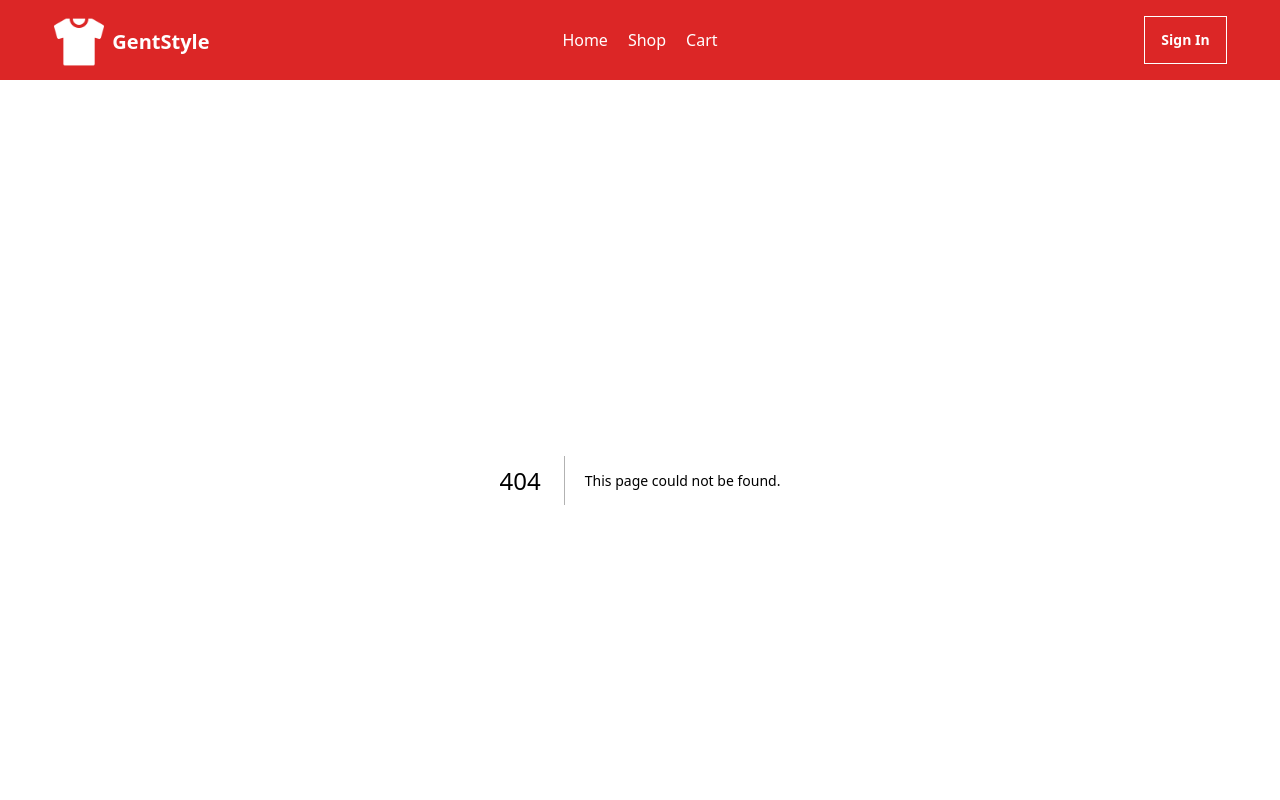
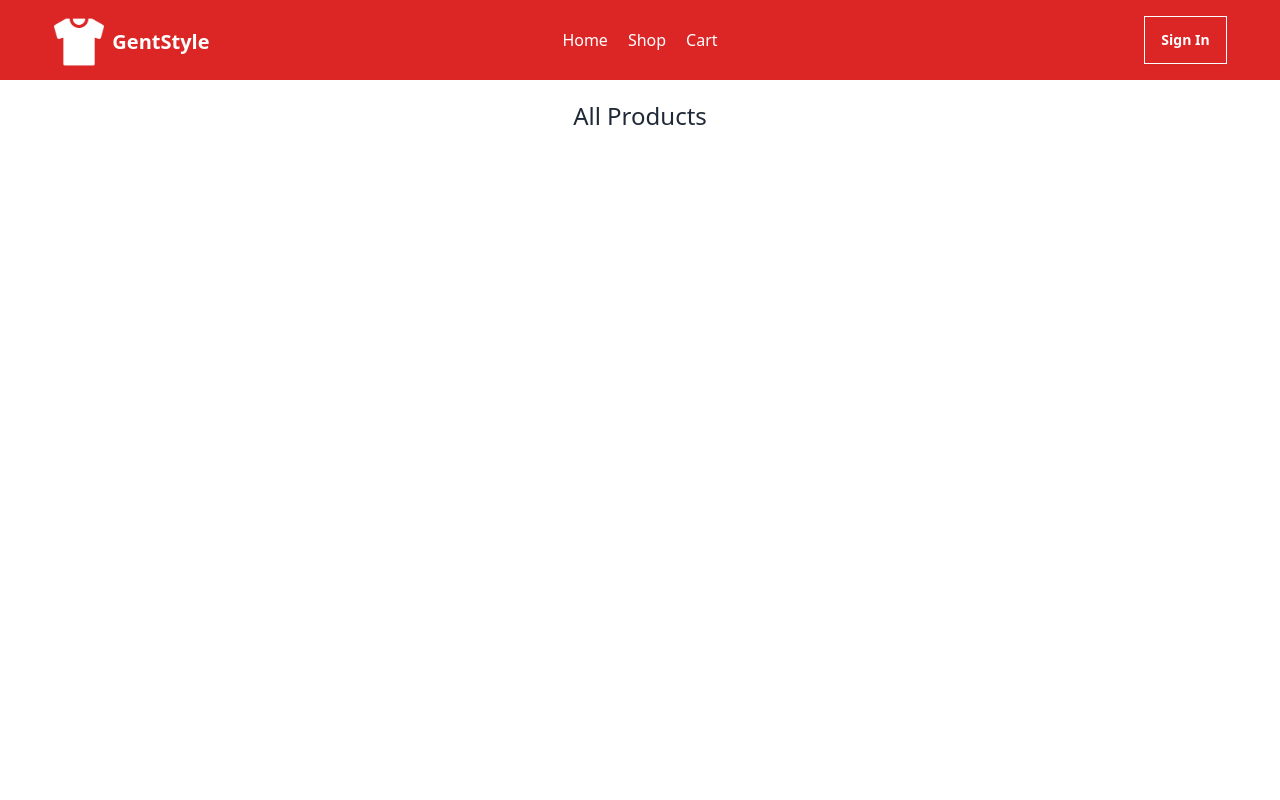
Before and after one commit to Shahriar-Samir/ClothShop-Next, a Next.js app: page /shop in a window 1280 px wide. Before the commit this address had no page. Shown: the top 800 px of the page. Built offline with nearby package versions, Linux system fonts and the light colour scheme; no server answers.

Commit message:
add: shop page

```diff
--- /dev/null
+++ b/src/Services/AuthProvider.jsx
@@ -0,0 +1,12 @@
+'use client'
+import {SessionProvider} from 'next-auth/react'
+
+const AuthProvider = ({children}) => {
+    return (
+        <SessionProvider>
+        {children}
+        </SessionProvider>
+    );
+};
+
+export default AuthProvider;
--- /dev/null
+++ b/src/app/(Pages)/shop/page.jsx
@@ -0,0 +1,13 @@
+'use client'
+import { useSession } from 'next-auth/react';
+
+const Shop = () => {
+    const session = useSession()
+    return (
+        <main className='w-full h-[100vh]'>
+            <h1 className='mt-5 text-center text-2xl'>All Products</h1>
+        </main>
+    );
+};
+
+export default Shop;
--- a/src/app/api/auth/[...nextauth]/route.js
+++ b/src/app/api/auth/[...nextauth]/route.js
@@ -5,7 +5,7 @@ export const authOptions = {
     session:{
         strategy:'jwt',
     },
-    secret:'asfd',
+    secret:process.env.NEXT_AUTH_SECRET,
     providers:[
         CredentialsProvider({
             credentials:{
--- a/src/app/components/Navbar.jsx
+++ b/src/app/components/Navbar.jsx
@@ -42,7 +42,7 @@ const Navbar = () => {
           </ul>
         </div>
         <div className="navbar-end">
-          <Link href='/sigin' className="btn rounded-none bg-transparent border-white text-white">Sign In</Link>
+          <Link href='/signin' className="btn rounded-none bg-transparent border-white text-white">Sign In</Link>
         </div>
       </nav>
         </header>
--- a/src/app/layout.js
+++ b/src/app/layout.js
@@ -2,6 +2,7 @@ import localFont from "next/font/local";
 import "./globals.css";
 import Navbar from "./components/Navbar";
 import Footer from "./components/Footer";
+import AuthProvider from '../Services/AuthProvider'
 
 
 const geistSans = localFont({
@@ -23,14 +24,17 @@ export const metadata = {
 export default function RootLayout({ children }) {
   return (
     <html lang="en">
+
       <body
         className={`${geistSans.variable} ${geistMono.variable} antialiased`}
       >
-       <Navbar/>
+     <AuthProvider>
+     <Navbar/>
         {children}
         <Footer/>
+        </AuthProvider>
+      </body>
 
-      </body>
     </html>
   );
 }
--- a/src/app/page.js
+++ b/src/app/page.js
@@ -8,7 +8,7 @@ const App = () => {
 
               <h1 className='lg:text-5xl  2xl:text-8xl w-11/12 lg:max-w-[500px] 2xl:max-w-[900px] font-bold text-end me-7 z-10'>Style Redefined for the Modern Man</h1>
               <p className='lg:text-lg 2xl:text-3xl text-end lg:max-w-[500px] w-11/12 2xl:max-w-[900px] me-7 mt-4 z-10'>Discover premium collections of men's fashion, from casual wear to formal attire. Elevate your wardrobe with the latest trends and timeless classics.</p>
-              <div class="z-0 absolute inset-0 bg-[#00000031]"></div>
+              <div className="z-0 absolute inset-0 bg-[#00000031]"></div>
         </header>
     </main>
   );
```
